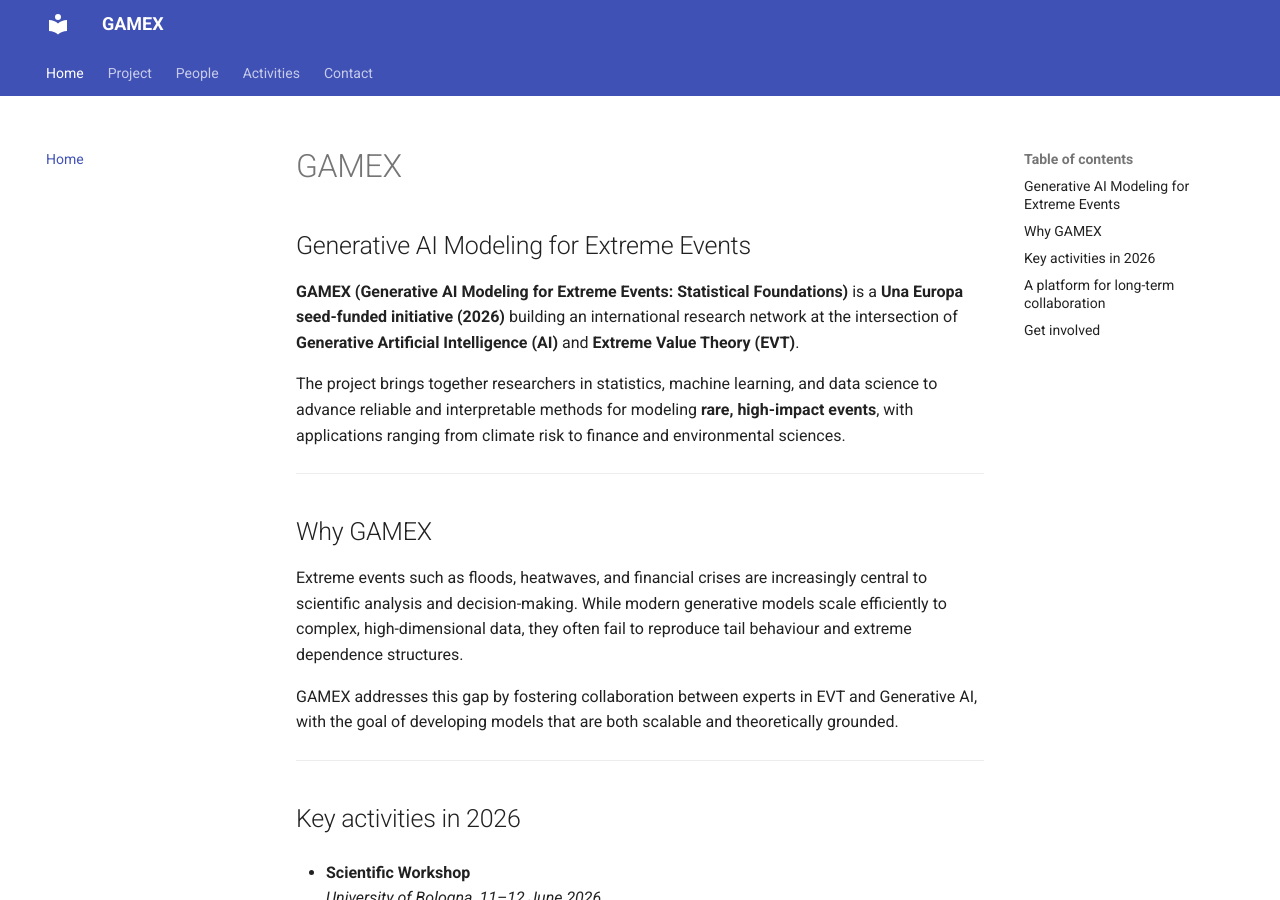
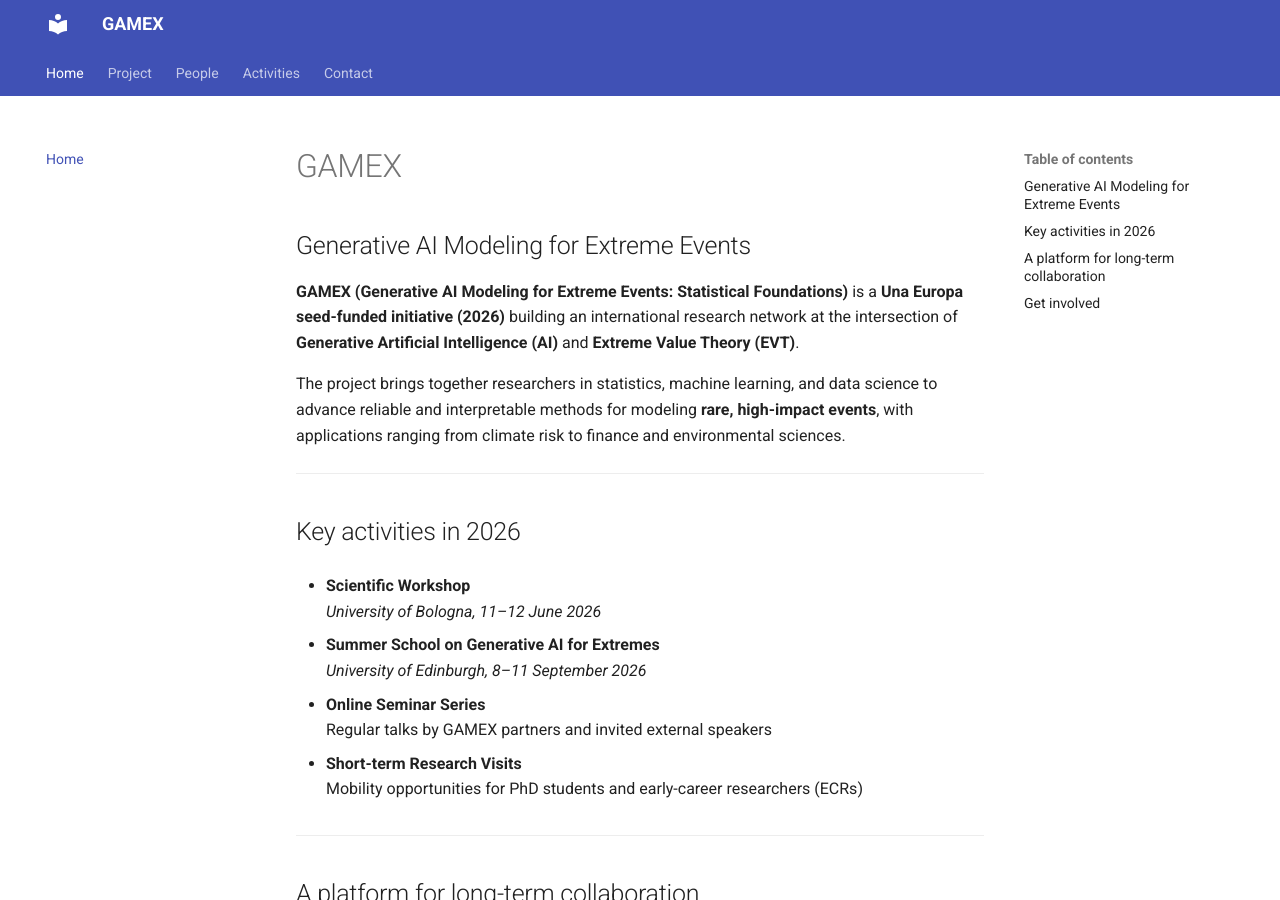
Before and after one commit to gamex-network/gamex-network.github.io, an MkDocs documentation site: the page built from docs/index.md, in a window 1280 px wide and 900 px high. Built offline with MkDocs 1.6.1 and Material for MkDocs 9.7.7, drawn with Linux system fonts in a browser that asks for light colours.

Commit message:
Update index.md

```diff
--- a/docs/index.md
+++ b/docs/index.md
@@ -4,14 +4,6 @@
 **GAMEX (Generative AI Modeling for Extreme Events: Statistical Foundations)** is a **Una Europa seed-funded initiative (2026)** building an international research network at the intersection of **Generative Artificial Intelligence (AI)** and **Extreme Value Theory (EVT)**.
 
 The project brings together researchers in statistics, machine learning, and data science to advance reliable and interpretable methods for modeling **rare, high-impact events**, with applications ranging from climate risk to finance and environmental sciences.
-
----
-
-## Why GAMEX
-
-Extreme events such as floods, heatwaves, and financial crises are increasingly central to scientific analysis and decision-making. While modern generative models scale efficiently to complex, high-dimensional data, they often fail to reproduce tail behaviour and extreme dependence structures.
-
-GAMEX addresses this gap by fostering collaboration between experts in EVT and Generative AI, with the goal of developing models that are both scalable and theoretically grounded.
 
 ---
 
```
